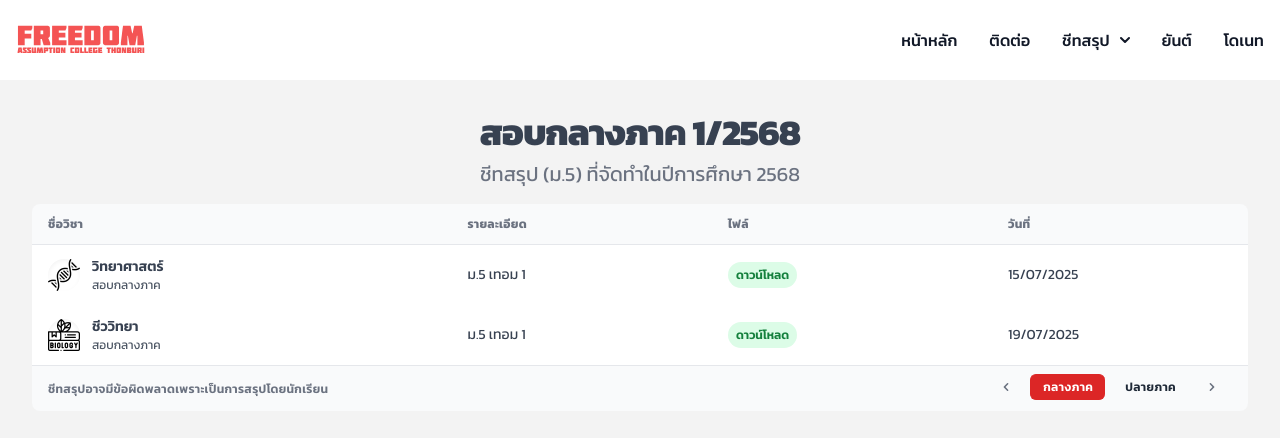
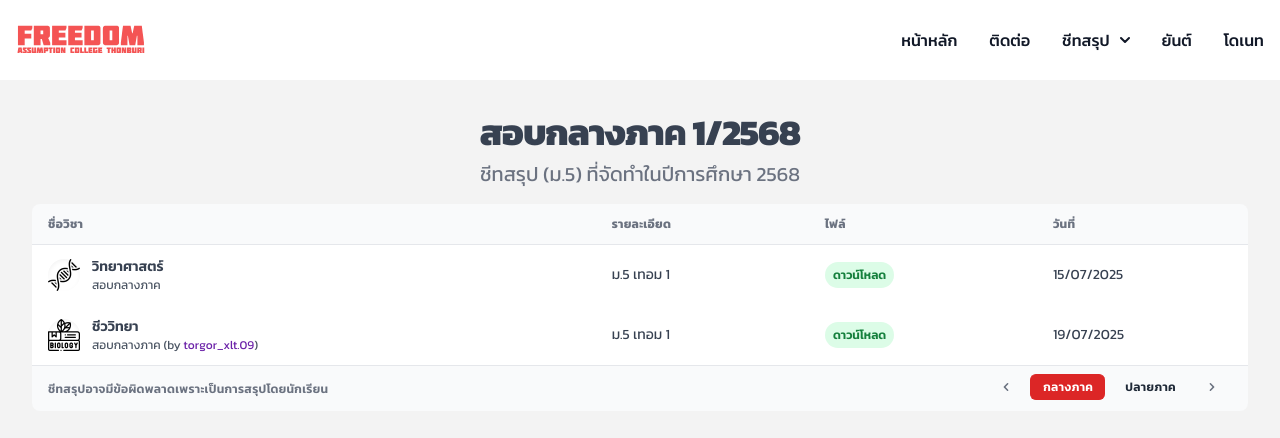
Before and after one commit to poomp5/freedom, a Next.js app: page /m5/midterm1 in a window 1280 px wide. Shown: the top 438 px of the page. Built offline with nearby package versions, Linux system fonts and the light colour scheme.

Commit message:
feat:add credit,fix sheet

```diff
--- a/app/m5/midterm1/page.tsx
+++ b/app/m5/midterm1/page.tsx
@@ -12,9 +12,13 @@ export default function Home() {
         <link rel="shortcut icon" href="../public/assets/img/poomicon.png" />
         <main className="mt-8 h-full overflow-y-auto">
           <div className="container px-4 lg:px-8 mx-auto grid md:mb-[4vh] mb-[12vh]">
-                    <h1 className="mx-auto mb-2 text-4xl font-extrabold tracking-tight leading-none md:text-5xl lg:text-4xl text-gray-700">สอบกลางภาค 1/{year}</h1>
+            <h1 className="mx-auto mb-2 text-4xl font-extrabold tracking-tight leading-none md:text-5xl lg:text-4xl text-gray-700">
+              สอบกลางภาค 1/{year}
+            </h1>
 
-                    <p className="mx-auto mb-4 text-xl text-gray-500">ชีทสรุป (ม.5) ที่จัดทำในปีการศึกษา 2568</p>
+            <p className="mx-auto mb-4 text-xl text-gray-500">
+              ชีทสรุป (ม.5) ที่จัดทำในปีการศึกษา 2568
+            </p>
             <div className="w-full overflow-hidden rounded-lg shadow-xs">
               <div className="w-full overflow-x-auto">
                 <table className="w-full whitespace-no-wrap">
@@ -29,7 +33,10 @@ export default function Home() {
                   <tbody className="bg-white divide-y0">
                     <tr className="text-gray-700">
                       <td className="px-4 py-3">
-                                            <Link href={'/m5/midterm1/sci.pdf'} className="flex items-center text-sm">
+                        <Link
+                          href={"/m5/midterm1/sci.pdf"}
+                          className="flex items-center text-sm"
+                        >
                           <div className="inline-block relative w-8 h-8 mr-3 rounded-full">
                             <Image
                               className="icon-subject object-cover w-full h-auto"
@@ -38,14 +45,63 @@ export default function Home() {
                               width={100}
                               height={100}
                             />
-                                                    <div className="absolute inset-0 rounded-full shadow-inner" aria-hidden="true"></div>
+                            <div
+                              className="absolute inset-0 rounded-full shadow-inner"
+                              aria-hidden="true"
+                            ></div>
                           </div>
                           <div className="inline-block">
                             <p className="font-semibold whitespace-nowrap">
                               วิทยาศาสตร์
                             </p>
+                            <p className="text-xs text-gray-600">สอบกลางภาค</p>
+                          </div>
+                        </Link>
+                      </td>
+                      <td className="px-4 py-3 text-sm whitespace-nowrap">
+                        ม.5 เทอม 1
+                      </td>
+                      <td className="px-4 py-3 text-xs">
+                        <Link href={"/m5/midterm1/sci.pdf"}>
+                          <span className="px-2 py-1 font-semibold leading-tight text-green-700 bg-green-100 rounded-full">
+                            ดาวน์โหลด
+                          </span>
+                        </Link>
+                      </td>
+                      <td className="px-2 py-3 text-sm">15/07/2025</td>
+                    </tr>
+                    <tr className="text-gray-700">
+                      <td className="px-4 py-3">
+                        <Link
+                          href={"/m5/midterm1/biology.pdf"}
+                          className="flex items-center text-sm"
+                        >
+                          <div className="inline-block relative w-8 h-8 mr-3 rounded-full">
+                            <Image
+                              className="icon-subject object-cover w-full h-auto"
+                              src="/assets/img/icon/biology.png"
+                              alt="math"
+                              width={100}
+                              height={100}
+                            />
+                            <div
+                              className="absolute inset-0 rounded-full shadow-inner"
+                              aria-hidden="true"
+                            ></div>
+                          </div>
+                          <div className="inline-block">
+                            <p className="font-semibold whitespace-nowrap">
+                              ชีววิทยา
+                            </p>
                             <p className="text-xs text-gray-600">
-                                                        สอบกลางภาค
+                              สอบกลางภาค (by{" "}
+                              <Link
+                                className="text-purple-800"
+                                href="https://www.instagram.com/torgor_xlt.09"
+                              >
+                                torgor_xlt.09
+                              </Link>
+                              )
                             </p>
                           </div>
                         </Link>
@@ -54,52 +110,13 @@ export default function Home() {
                         ม.5 เทอม 1
                       </td>
                       <td className="px-4 py-3 text-xs">
-                                            <Link href={'/m5/midterm1/sci.pdf'}>
+                        <Link href={"/m5/midterm1/biology.pdf"}>
                           <span className="px-2 py-1 font-semibold leading-tight text-green-700 bg-green-100 rounded-full">
                             ดาวน์โหลด
                           </span>
                         </Link>
                       </td>
-                                        <td className="px-2 py-3 text-sm">
-                                            15/07/2025
-                                        </td>
-                                    </tr>
-                                    <tr className="text-gray-700">
-                                        <td className="px-4 py-3">
-                                            <Link href={'/m5/midterm1/biology.pdf'} className="flex items-center text-sm">
-                                                <div className="inline-block relative w-8 h-8 mr-3 rounded-full">
-                                                    <Image
-                                                        className="icon-subject object-cover w-full h-auto"
-                                                        src="/assets/img/icon/biology.png"
-                                                        alt="math"
-                                                        width={100}
-                                                        height={100}
-                                                    />
-                                                    <div className="absolute inset-0 rounded-full shadow-inner" aria-hidden="true"></div>
-                                                </div>
-                                                <div className="inline-block">
-                                                    <p className="font-semibold whitespace-nowrap">
-                                                        ชีววิทยา
-                                                    </p>
-                                                    <p className="text-xs text-gray-600">
-                                                        สอบกลางภาค
-                                                    </p>
-                                                </div>
-                                            </Link>
-                                        </td>
-                                        <td className="px-4 py-3 text-sm whitespace-nowrap">
-                                            ม.5 เทอม 1
-                                        </td>
-                                        <td className="px-4 py-3 text-xs">
-                                            <Link href={'/m5/midterm1/biology.pdf'}>
-                                                <span className="px-2 py-1 font-semibold leading-tight text-green-700 bg-green-100 rounded-full">
-                                                    ดาวน์โหลด
-                                                </span>
-                                            </Link>
-                                        </td>
-                                        <td className="px-2 py-3 text-sm">
-                                            19/07/2025
-                                        </td>
+                      <td className="px-2 py-3 text-sm">19/07/2025</td>
                     </tr>
                   </tbody>
                 </table>
```
Also changed, not shown: 1 other file (tests, documents, lock files or other folders). Lines whose indentation alone changed are shown as unchanged.
